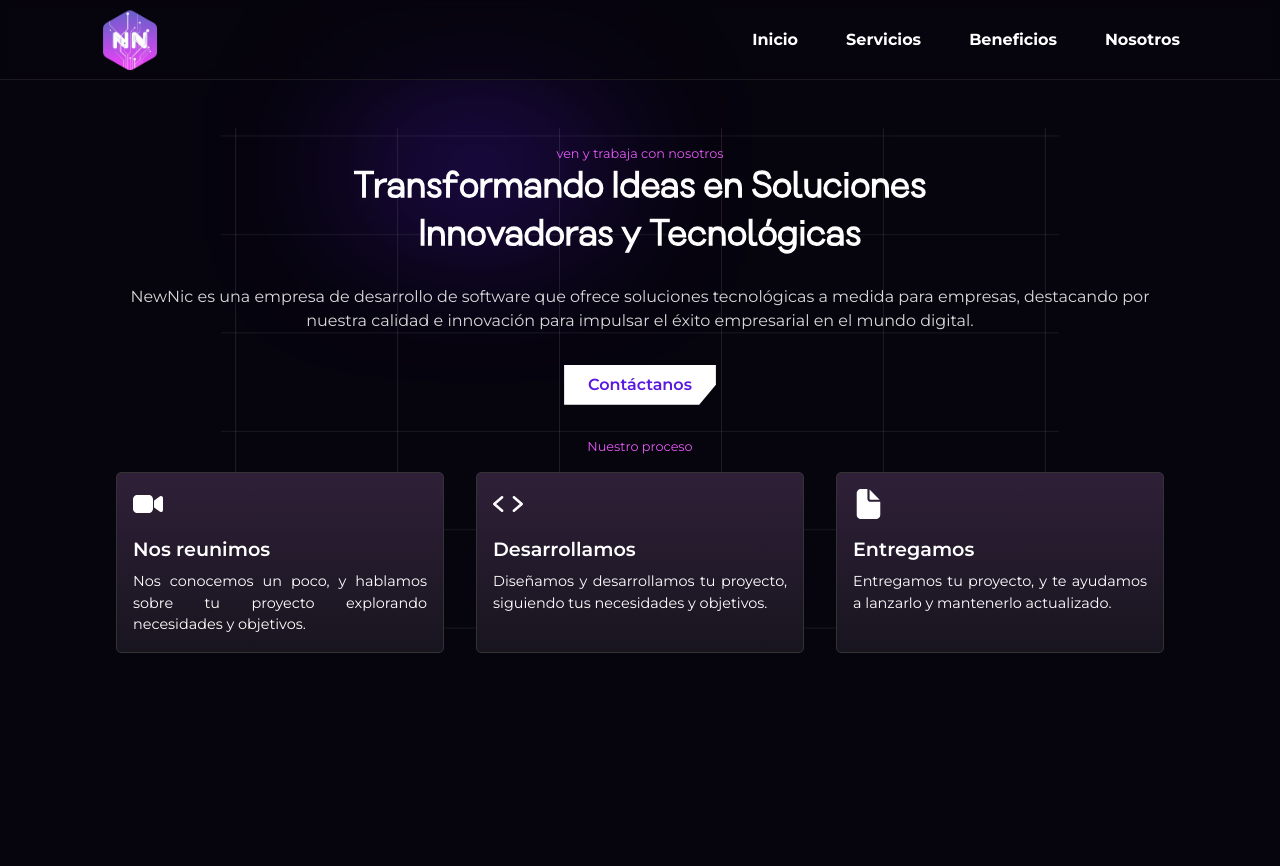
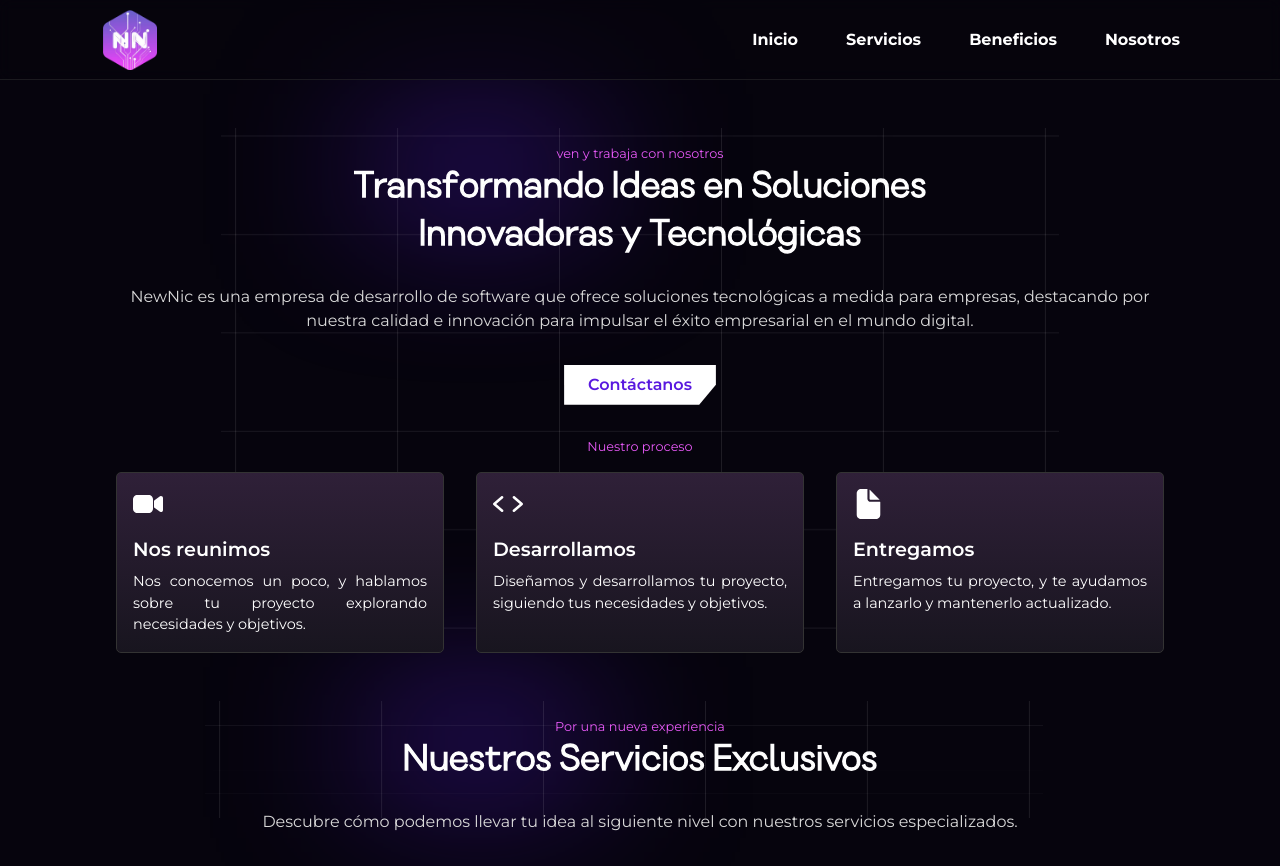
Before and after one commit to francisco-JGC/newnic.tech, a Next.js app: page / in a window 1280 px wide. Before the commit the page ends 800 px from the top, so only its background shows below. Built offline with nearby package versions, Linux system fonts and the light colour scheme.

Commit message:
feat: Add showBackground and titleSize props to SectionPage component

```diff
--- a/src/app/page.js
+++ b/src/app/page.js
@@ -12,6 +12,8 @@ export default function Home() {
         description="NewNic es una empresa de desarrollo de software que ofrece soluciones tecnológicas a medida para empresas, destacando por nuestra calidad e innovación para impulsar el éxito empresarial en el mundo digital."
         small="ven y trabaja con nosotros"
         className={'home-section'}
+        showBackground={true}
+        titleSize="h1"
       >
         <CButton>
           <NavLink href="#contact">Contáctanos</NavLink>
@@ -19,6 +21,15 @@ export default function Home() {
 
         <ProcessItem />
       </SectionPage>
+
+      <SectionPage
+        title="Nuestros Servicios Exclusivos"
+        description="Descubre cómo podemos llevar tu idea al siguiente nivel con nuestros servicios especializados."
+        small="Por una nueva experiencia"
+        className={'services-section'}
+      >
+        <div className="services-content"></div>
+      </SectionPage>
     </div>
   )
 }
```
